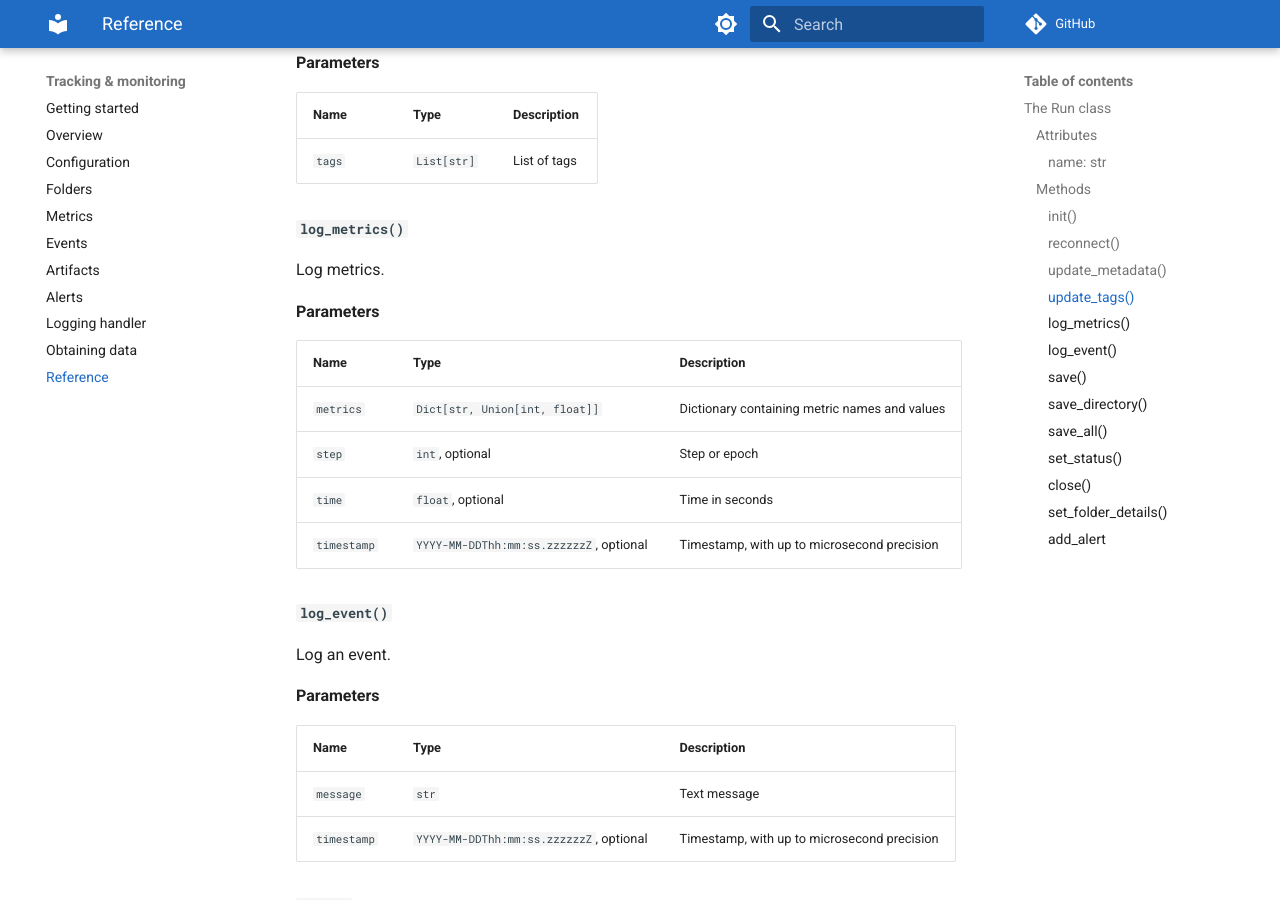
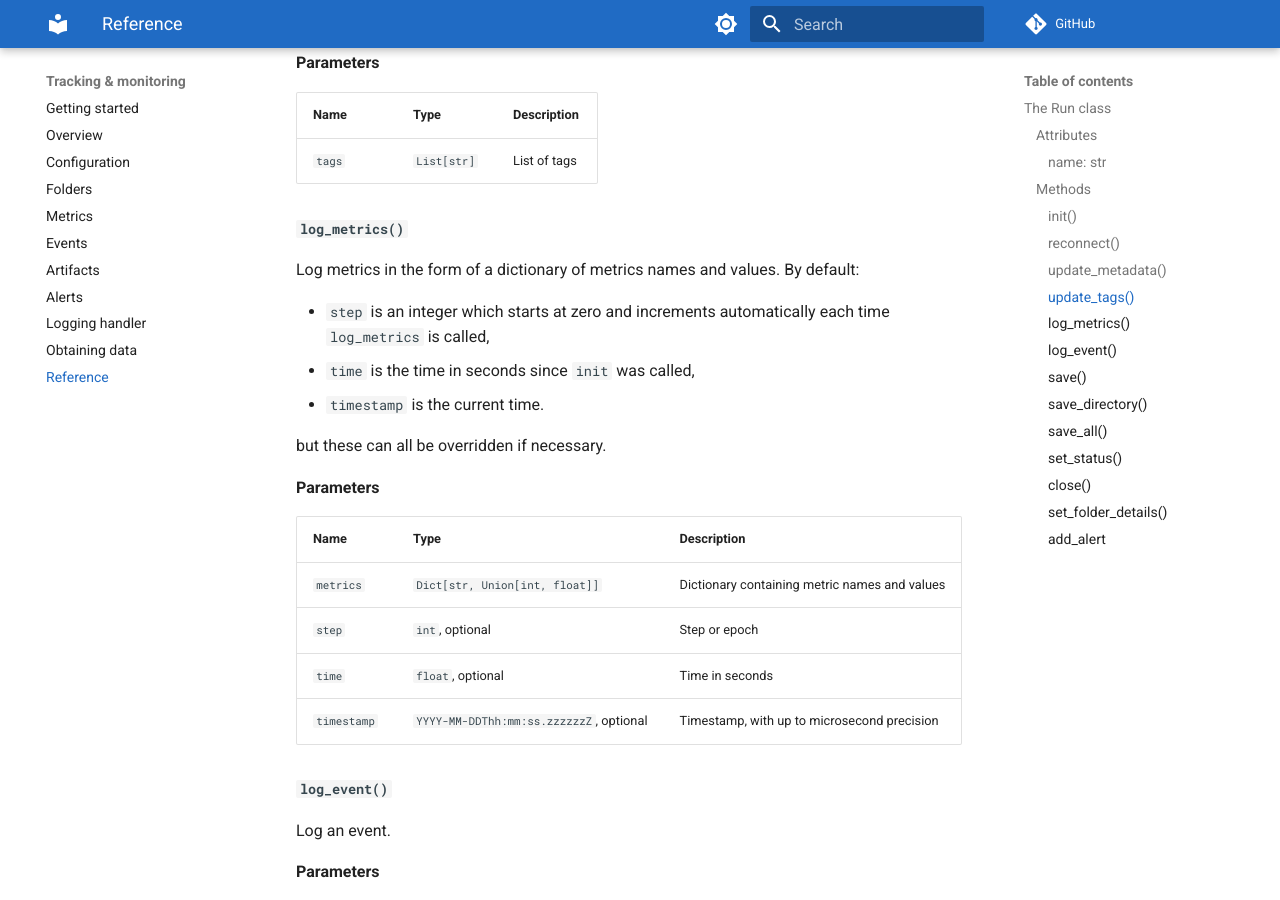
Before and after one commit to simvue-io/docs, an MkDocs documentation site: the page built from docs/python-client/reference.md, in a window 1280 px wide and 900 px high, scrolled down 1558 px. Built offline with MkDocs 1.6.1 and Material for MkDocs 9.7.7, drawn with Linux system fonts in a browser that asks for light colours.

Commit message:
Improvements

```diff
--- a/docs/python-client/reference.md
+++ b/docs/python-client/reference.md
@@ -59,14 +59,21 @@ Add new tags.
 
 #### `log_metrics()`
 
-Log metrics.
+Log metrics in the form of a dictionary of metrics names and values.
+By default:
+
+* `step` is an integer which starts at zero and increments automatically each time `log_metrics` is called,
+* `time` is the time in seconds since `init` was called,
+* `timestamp` is the current time.
+
+but these can all be overridden if necessary.
 
 **Parameters**
 
 | Name  | Type | Description |
 | ----- | ---- | ----------- |
 | `metrics` | `Dict[str, Union[int, float]]` | Dictionary containing metric names and values |
-| `step` | `int`, optional | Step or epoch | Increments automatically each time `log_metrics` is called |
+| `step` | `int`, optional | Step or epoch |
 | `time` | `float`, optional | Time in seconds |
 | `timestamp` | `YYYY-MM-DDThh:mm:ss.zzzzzzZ`, optional | Timestamp, with up to microsecond precision |
 
```
